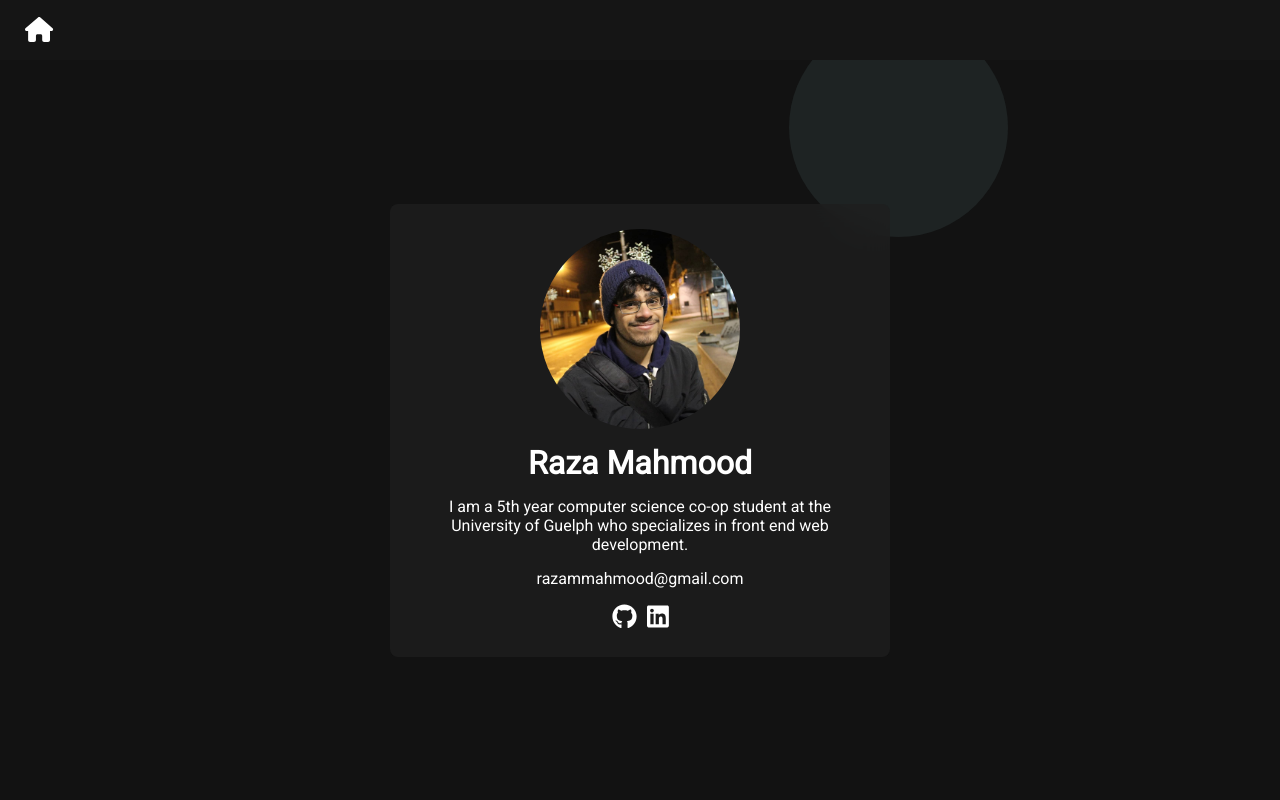
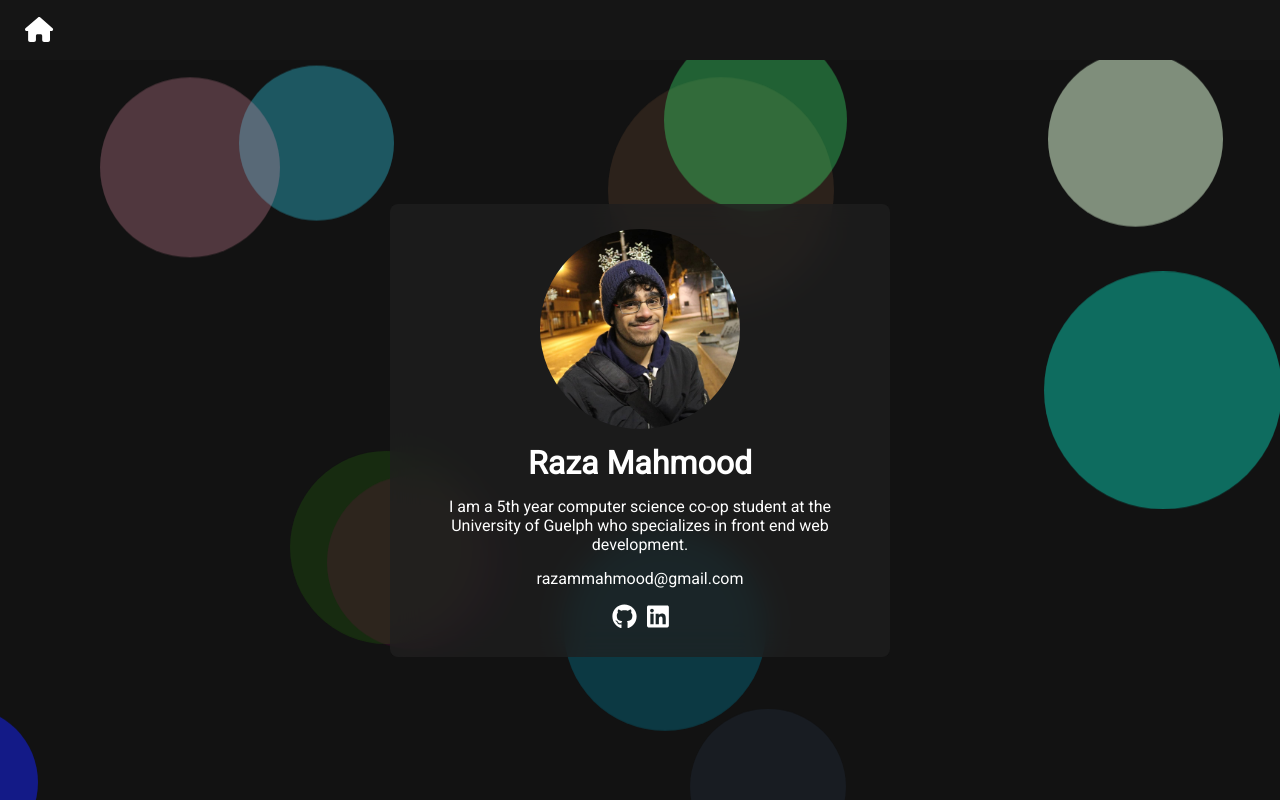
Before and after one commit to RMMahmood/portfolio, a Gatsby site: page / in a window 1280 px wide. Built offline with nearby package versions, Linux system fonts and the light colour scheme; Gatsby itself is replaced by a stand-in of ours.

Commit message:
changes to background animation delay

```diff
--- a/src/components/Background.tsx
+++ b/src/components/Background.tsx
@@ -55,7 +55,7 @@ class Bubble extends React.PureComponent<{}, CSSProperties> {
             width: `${size}px`,
             backgroundColor: `rgb(${randomInt(0, 256)}, ${randomInt(0, 256)}, ${randomInt(0, 256)})`,
             left: `calc(${random(0, 100)}% - ${size}px)`,
-            animationDelay: `${random(0, 20)}s`,
+            animationDelay: `${random(-20, 0)}s`,
             animationDuration: `${random(10, 30)}s`,
             animationDirection: (randomInt(1, 2) == 2) ? 'reverse' : 'normal',
             opacity: randomInt(10, 60) / 100
```
